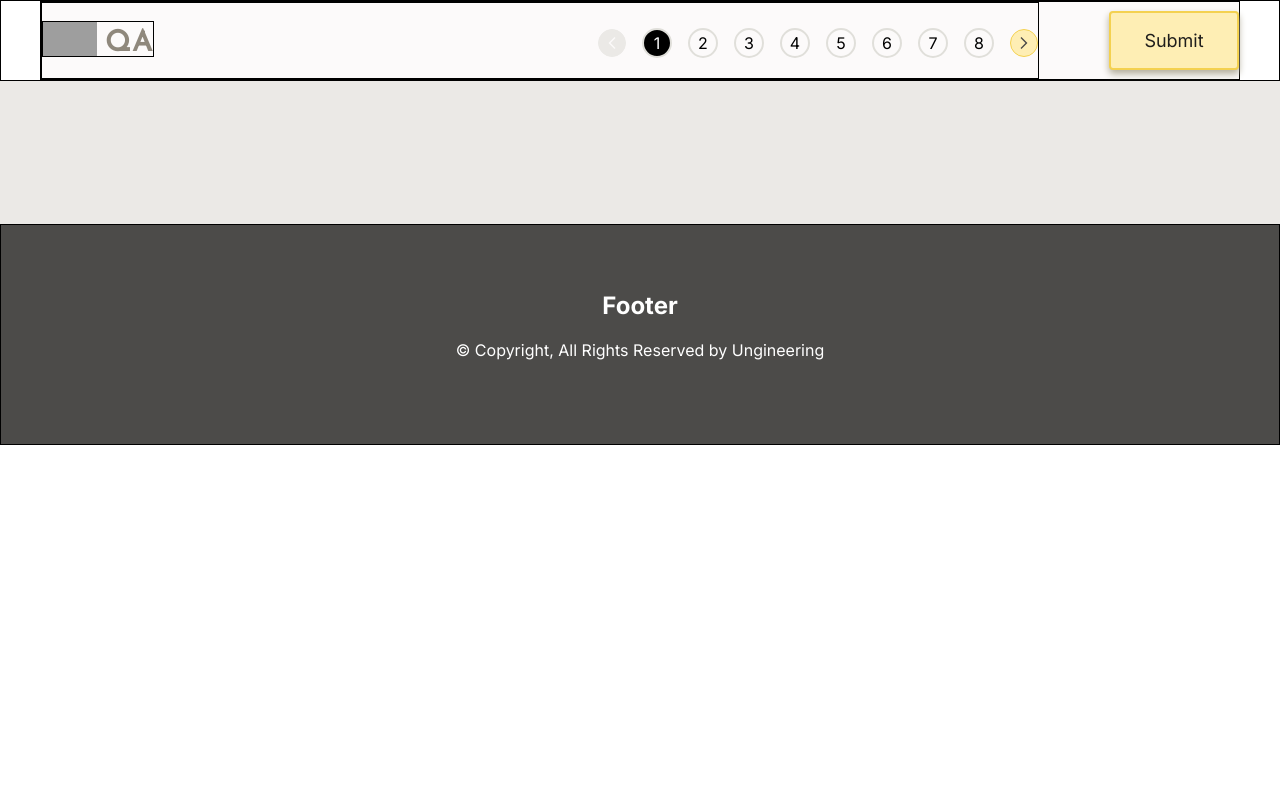
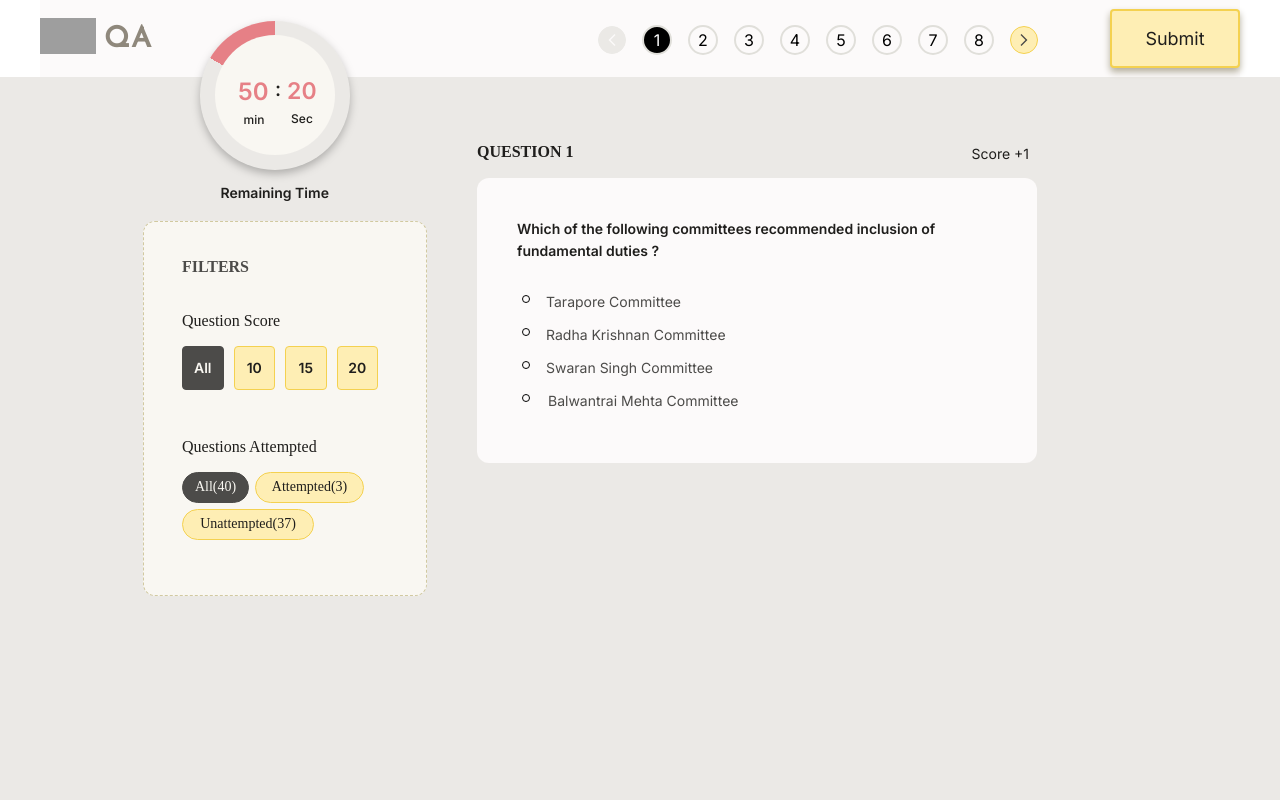
Before and after one commit to devika-2002/assessment_platform, a Next.js app: page /assessmentComponents in a window 1280 px wide. Shown: the top 800 px of the page. Built offline with nearby package versions, Linux system fonts and the light colour scheme; grey boxes are pictures that could not be loaded; a web font is replaced by a local one.

Commit message:
lets start routing page I made some changes in desktop view

```diff
--- a/app/Components/Footer.js
+++ b/app/Components/Footer.js
@@ -2,7 +2,7 @@ import React from 'react';
 
 function Footer() {
   return (
-    <div className='footer'>
+    <div className='footer-container'>
       <h2>Footer</h2>
       <p className='footer-text'>© Copyright, All Rights Reserved by Ungineering</p>
     </div>
--- a/app/assessmentComponents/Assessment.js
+++ b/app/assessmentComponents/Assessment.js
@@ -2,13 +2,12 @@ import React from 'react';
 
 function Assessment() {
   return (
-    <div className='Mcq-que'>
-      <div className='div2'>
-        <div className='div3'>
-          <div className='question1'>Question 1</div>
+    <div className='Mcq-container'>
+      <div className='question-score'>
+        <div className='question1-text'>Question 1</div>
         <div className='score_text'>Score +1</div>
       </div>
-        <div className='div4'>
+      <div className='mcq-que-div'>
         <div className='mcq-div1'>
           <div className='mcq-que1'>Which of the following committees recommended inclusion of fundamental duties ?</div>
 
@@ -33,7 +32,6 @@ function Assessment() {
         </div>
       </div>
     </div>
-    </div>
   )
 }
 
--- a/app/assessmentComponents/Filter.js
+++ b/app/assessmentComponents/Filter.js
@@ -1,33 +1,35 @@
 import React from 'react';
 import "./filter.css";
-import Timer from "./Timer"
+import Timer from "./Timer";
+
 function Filter() {
   return (
     <div>
       <Timer />
-      <div className='div1'>
+      <div className='filter-container'>
+        <div className='filter-text'>Filters</div>
+        <div className='quesrion-score'>
+          <div className='question-score-text'>Question Score</div>
+          <div className='score'>
+            <div className='all-text'>All</div>
+            <div className='score-num1'>10</div>
+            <div className='score-num1'>15</div>
+            <div className='score-num1'>20</div>
+          </div>
+        </div>
 
-        <div className='text1'>Filters</div>
-        <div className='col4'>
-          <div className='text2'>Question Score</div>
-          <div className='col5'>
-            <div className='All-score'>All</div>
-            <div className='score score1'>10</div>
-            <div className='score score2'>15</div>
-            <div className='score score3'>20</div>
+        <div className='questions-attempted-div'>
+          <div className='questions-attempted-text'>Questions Attempted</div>
+          <div className='questions-attempted'>
+            <div className='all-que'>All(40)</div>
+            <div className='attempted-que'>Attempted(3)</div>
           </div>
-          <div className='col6'>
-            <div className='text3'>Questions Attempted</div>
-            <div className='col7'>
-              <div className='text4'>All(40)</div>
-              <div className='text5'>Attempted(3)</div>
-              <div className='text6'>Unattempted (37)</div>
-            </div>
-          </div>
+          <div className='unattempted-que'>Unattempted(37)</div>
         </div>
       </div>
     </div>
+
   )
 }
 
-export default Filter
+export default Filter;
--- a/app/assessmentComponents/Header.js
+++ b/app/assessmentComponents/Header.js
@@ -3,20 +3,20 @@ import Pagination from './Pagination';
 
 function Header() {
   return (
-    <div className='header-main-div'>
-      <div className='header-1'>
-        <div className='header-div1'>
+    <div className='header-container'>
+      <div className='header-row'>
+        <div className='logo-pagination'>
 
-          <div className='header-col-1'>
+          <div className='logo-container'>
             <img className="Logo-1" src="Logo Grp.svg" />
             <div className="text-AQ-1">QA</div>
           </div>
 
-          <div className='header-col-2'>
+          <div className='header-pagination'>
             <Pagination />
           </div>
         </div>
-        <div className='header-div2'>
+        <div className='submit-container'>
           <button className='sub-button'>Submit</button>
         </div>
       </div>
--- a/app/assessmentComponents/Pagination.js
+++ b/app/assessmentComponents/Pagination.js
@@ -3,8 +3,8 @@ import "./pagination.css";
 
 function Pagination() {
     return (
-        <div className='col-2'>
-            <img className='less-than-symbol' src='Component 9.svg' />
+        <div className='pagination-container'>
+            <img className='previous-symbol' src='Component 9.svg' />
             <a className='num1'>1</a>
             <a className='num2'>2</a>
             <a className='num2'>3</a>
@@ -13,7 +13,7 @@ function Pagination() {
             <a className='num2'>6</a>
             <a className='num2'>7</a>
             <a className='num2'>8</a>
-            <img className='greater-than-symbol' src='Component 10.svg' />
+            <img className='next-symbol' src='Component 10.svg' />
         </div>
     )
 }
--- a/app/assessmentComponents/Timer.js
+++ b/app/assessmentComponents/Timer.js
@@ -3,8 +3,8 @@ import "./timer.css";
 
 function timer() {
   return (
-    <div className='timer-div'>
-      <div className='time'>
+    <div className='timer-container'>
+      <div className='timer'>
         <div className='inside-div1'>
           <div className='inside-div2'>
             <div className='col-div1'>
--- a/app/assessmentComponents/assessment.css
+++ b/app/assessmentComponents/assessment.css
@@ -1,3 +1,4 @@
+
 body {
     margin: auto;
 }
@@ -11,28 +12,13 @@ body {
     margin: auto;
 }
 
-.assessment-div1 {
-    width: 1200px;
-    margin: auto;
-    margin-top: -180px;
-}
-
-.assessment-div2 {
-    border: 1px solid black;
-    width: 894px;
-    height: 1835px;
-    margin-left: 103px;
-    margin-right: 203px;
-}
-.header-main-div{
-    border: 1px solid black;
+.header-container {
     width: 100%;
     background-color: white;
     margin: auto;
+}
 
-}
-.header-1 {
-    border: 1px solid black;
+.header-row {
     width: 1200px;
     margin: auto;
     display: flex;
@@ -40,15 +26,13 @@ body {
     background: #FCFAFA;
 }
 
-.header-div1 {
-    border: 1px solid black;
+.logo-pagination {
     width: 998px;
     display: flex;
     justify-content: space-between;
 }
 
-.header-col-1 {
-    border: 1px solid black;
+.logo-container {
     width: 112px;
     height: 36px;
     display: flex;
@@ -73,7 +57,7 @@ body {
     text-transform: uppercase;
 }
 
-.header-div2 {
+.submit-container {
     width: 130px;
     display: inline-flex;
     padding: 16px 35px;
@@ -97,23 +81,31 @@ body {
     background: #FEEEB4;
 }
 
+.assessment-container {
+    width: 1200px;
+    height: 600px;
+    margin: auto;
+}
 
-/* .Mcq-que{
+.assessment {
     display: flex;
-} */
+    justify-content: space-between;
+    width: 894px;
+    height: 600px;
+    margin-right: 203px;
+    margin-left: 103px;
+}
 
-.div2 {
-    width: 560px;
-    float: right;
+.Mcq-container {
     margin-top: 66px;
 }
 
-.div3 {
+.question-score {
     width: 560px;
     height: 19px;
 }
 
-.question1 {
+.question1-text {
     float: left;
     width: 400px;
     height: 19px;
@@ -137,13 +129,11 @@ body {
     line-height: 150%;
 }
 
-.div4 {
-    width: 480px;
+.mcq-que-div {
+    width: 560px;
     margin-top: 16px;
-    display: flex;
     padding: 40px;
     flex-direction: column;
-    align-items: flex-start;
     gap: 28px;
     border-radius: 12px;
     background: #FCFAFA;
@@ -274,53 +264,6 @@ body {
 }
 
 .que-div2 {
-    /* border: 1px solid black; */
     margin-top: 40px;
     width: 560px;
-    /* height: 321px; */
 }
-
-
-
-@media (max-width: 576px) {
-    .body {
-        margin: auto;
-    }
-
-    .header-1{
-        border: 1px solid black;
-        width: 100%;
-    }
-
-
-    /* .header-1 {
-        width: 576px;
-    }
-
-    .col2 {
-        width: 112px;
-        margin-top: 18px;
-        margin-bottom: 18px;
-        margin-left: 133px;
-        margin-right: 115px;
-    }
-
-    .timer-div {
-        width: 110px;
-        margin-top: 645px;
-    }
-
-    .timer-text {
-        display: none;
-    }
-
-    .col-2 {
-        width: 322px;
-        margin: auto;
-    }
-
-    .col3 {
-        display: none;
-    } */
-
-}
--- a/app/assessmentComponents/filter.css
+++ b/app/assessmentComponents/filter.css
@@ -1,14 +1,16 @@
-.div1 {
-    float: left;
+
+.filter-container {
+    border: 1px solid black;
     width: 284px;
+    height: 375px;
     flex-shrink: 0;
     border-radius: 12px;
-    border: 1px dashed #777671;
+    border: 1px dashed #d1c9a0;
     background: #F9F7F2;
-    margin-top: 153px;
+    margin-top: 20px;
 }
 
-.text1 {
+.filter-text {
     width: 197px;
     margin-top: 36px;
     margin-left: 38px;
@@ -21,16 +23,14 @@
     text-transform: uppercase;
 }
 
-.col4 {
+.quesrion-score {
     width: 196px;
+    margin-top: 36px;
     margin-left: 38px;
-    margin-right: 49px;
-    gap: 10px;
-    align-items: flex-start;
-    margin-top: 36px;
+    margin-right: 50px;
 }
 
-.text2 {
+.question-score-text {
     width: 104px;
     color: #1F1E1C;
     font-family: "Inria Sans";
@@ -38,68 +38,56 @@
     font-weight: 400;
 }
 
-.col5 {
-    width: 197px;
-    height: 42px;
+.score {
+    width: 196px;
     margin-top: 16px;
     display: flex;
-    gap: 10px;
+    justify-content: space-between;
 }
 
-.All-score {
-    width: 18px;
-    height: 22px;
-    color: white;
-    float: left;
+.all-text {
+    width: 41.5px;
+    padding: 10px 12px;
     display: flex;
-    padding: 10px 12px;
-    gap: 10px;
-    flex-direction: column;
     justify-content: center;
     align-items: center;
     border-radius: 4px;
     border: 1px solid #4C4B49;
     background: #4C4B49;
+    color: #F9F7F2;
+    font-family: Inter;
+    font-size: 14px;
+    font-weight: 600;
+    line-height: 160%;
 }
 
-.score {
+.score-num1 {
+    width: 41.5px;
+    padding: 10px 12px;
     display: flex;
-    padding: 10px 12px;
-    flex-direction: column;
     justify-content: center;
     align-items: center;
-    gap: 10px;
     border-radius: 4px;
     border: 1px solid #F4D150;
     background: #FEEEB4;
+    color: #1F1E1C;
+    font-family: "Inter";
+    font-size: 14px;
+    font-weight: 600;
+    line-height: 160%;
 }
 
-.score1 {
-    width: 17px;
-    height: 22px;
-    display: flex;
-}
-
-.score2 {
-    display: flex;
-    width: 16px;
-    height: 22px;
-}
-
-.score3 {
-    display: flex;
-    width: 19px;
-    height: 22px;
-}
-
-.col6 {
+.questions-attempted-div {
     width: 206px;
     height: 99px;
     margin-top: 48px;
+    margin-left: 38px;
+    margin-right: 40px;
     margin-bottom: 60px;
+
 }
 
-.text3 {
+.questions-attempted-text {
     width: 148px;
     color: #1F1E1C;
     font-family: "Inria Sans";
@@ -107,66 +95,60 @@
     font-weight: 400;
 }
 
-.col7 {
+.questions-attempted {
     width: 206px;
-    height: 64px;
     margin-top: 16px;
+    display: flex;
 }
 
-.text4 {
-    float: left;
+.all-que {
+    width: 67px;
+    padding: 6px 12px;
     display: flex;
     justify-content: center;
     align-items: center;
-    gap: 10px;
-    width: 43px;
-    height: 17px;
-    padding: 6px 12px;
+    border-radius: 54px;
+    border: 1px solid #4C4B49;
+    background: #4C4B49;
     color: #F9F7F2;
     font-family: "Inria Sans";
     font-size: 14px;
     font-weight: 400;
     line-height: 120%;
-    border-radius: 54px;
-    border: 1px solid #4C4B49;
-    background: #4C4B49;
-    margin-right: 6px;
-
+    flex-direction: column;
 }
 
-.text5 {
+.attempted-que {
+    width: 109px;
+    margin-left: 6px;
     display: flex;
-    flex-direction: column;
     justify-content: center;
     align-items: center;
-    width: 85px;
-    height: 17px;
-    padding: 6px 12px;
-    color: #1F1E1C;
+    flex-direction: column;
+    border-radius: 54px;
+    border: 1px solid #F4D150;
+    background: #FEEEB4;
+    color: var(--Dark-a, #1F1E1C);
     font-family: "Inria Sans";
     font-size: 14px;
     font-weight: 400;
     line-height: 120%;
+}
+
+.unattempted-que {
+    width: 132px;
+    display: flex;
+    justify-content: center;
+    align-items: center;
+    padding: 6px 12px;
+    flex-direction: column;
     border-radius: 54px;
     border: 1px solid #F4D150;
     background: #FEEEB4;
-}
-
-.text6 {
-    width: 108px;
-    height: 17px;
     color: #1F1E1C;
     font-family: "Inria Sans";
     font-size: 14px;
     font-weight: 400;
     line-height: 120%;
     margin-top: 6px;
-    display: flex;
-    padding: 6px 12px;
-    flex-direction: column;
-    justify-content: center;
-    align-items: center;
-    border-radius: 54px;
-    border: 1px solid #F4D150;
-    background: #FEEEB4;
 }
--- a/app/assessmentComponents/page.js
+++ b/app/assessmentComponents/page.js
@@ -4,21 +4,17 @@ import "./assessment.css";
 import Assessment from './Assessment';
 import Footer from "../Components/Footer";
 import Filter from './Filter';
-import Timer from './Timer';
 
 function McqComponent() {
   return (
     <div className='mcq-div'>
       <Header />
-      {/* <div className='assessment-div1'>
-        <div className='assessment-div2'>
+      <div className='assessment-container'>
+        <div className='assessment'>
           <Filter />
           <Assessment />
-          <Assessment />
-          <Assessment />
-          <Assessment />
         </div>
-      </div> */}
+      </div>
       <Footer />
     </div>
   )
--- a/app/assessmentComponents/timer.css
+++ b/app/assessmentComponents/timer.css
@@ -1,13 +1,13 @@
-.timer-div {
-    /* border: 1px solid black; */
+
+.timer-container {
     width: 150px;
     height: 180px;
-    position: relative;
-    left: 487px;
-    top: -54px;
+    margin-left: 57px;
+    margin-right: 116px;
+    margin-top: -56px;
 }
 
-.time {
+.timer {
     display: flex;
     width: 150px;
     height: 149px;
--- a/app/globals.css
+++ b/app/globals.css
@@ -143,7 +143,7 @@ b {
   background-color: #FEEEB4;
 }
 
-.footer {
+.footer-container {
   border: 1px solid black;
   margin-top: 143px;
   padding-top: 46px;
@@ -237,7 +237,7 @@ h2 {
     margin-right: 20px;
   }
 
-  .footer {
+  .footer-container {
     border: 1px solid black;
     margin-top: 143px;
     padding-top: 46px;
```
Also changed, not shown: app/assessmentComponents/pagination.css (+4 -7 lines). Lines whose indentation alone changed are shown as unchanged.
